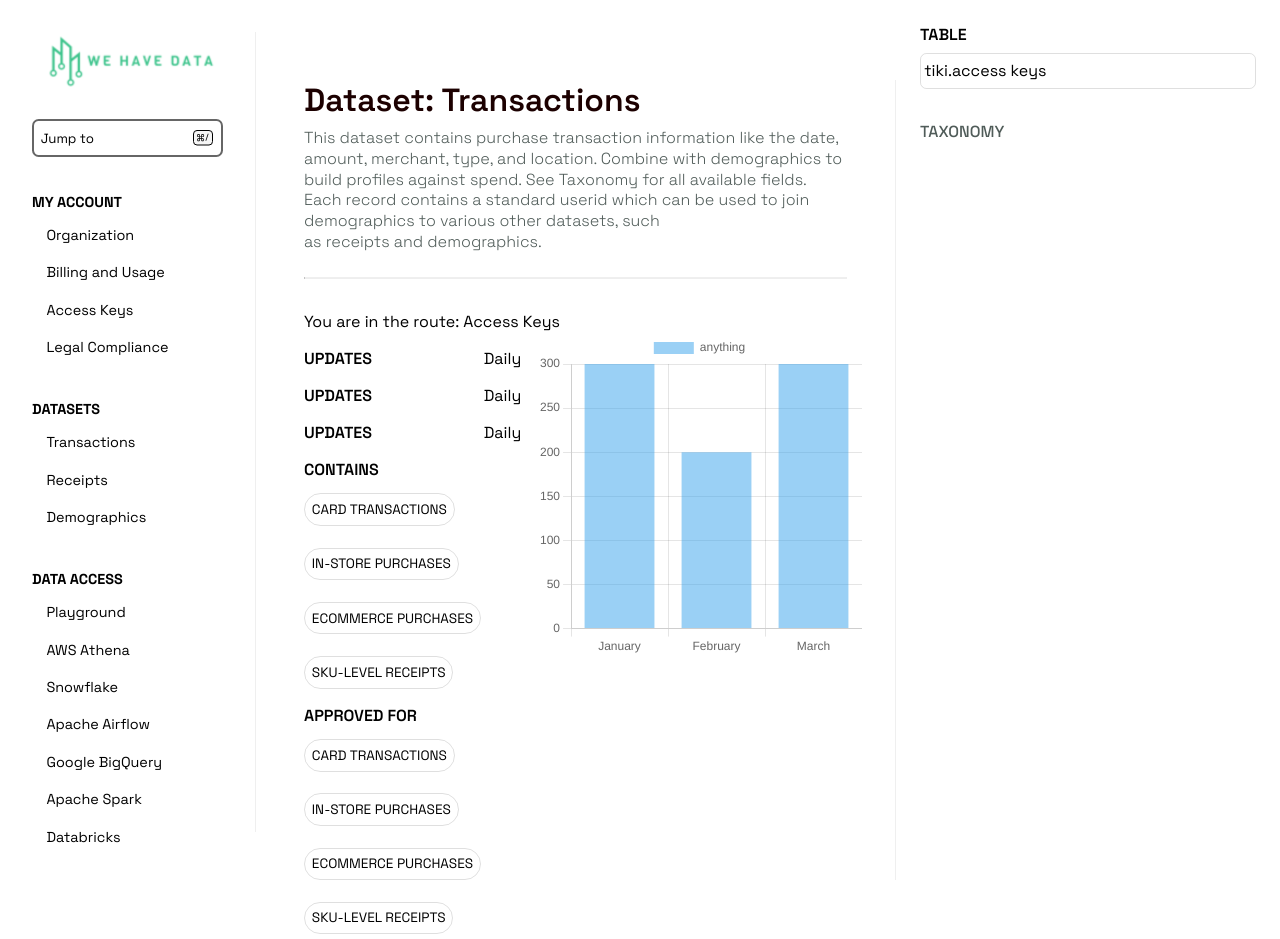
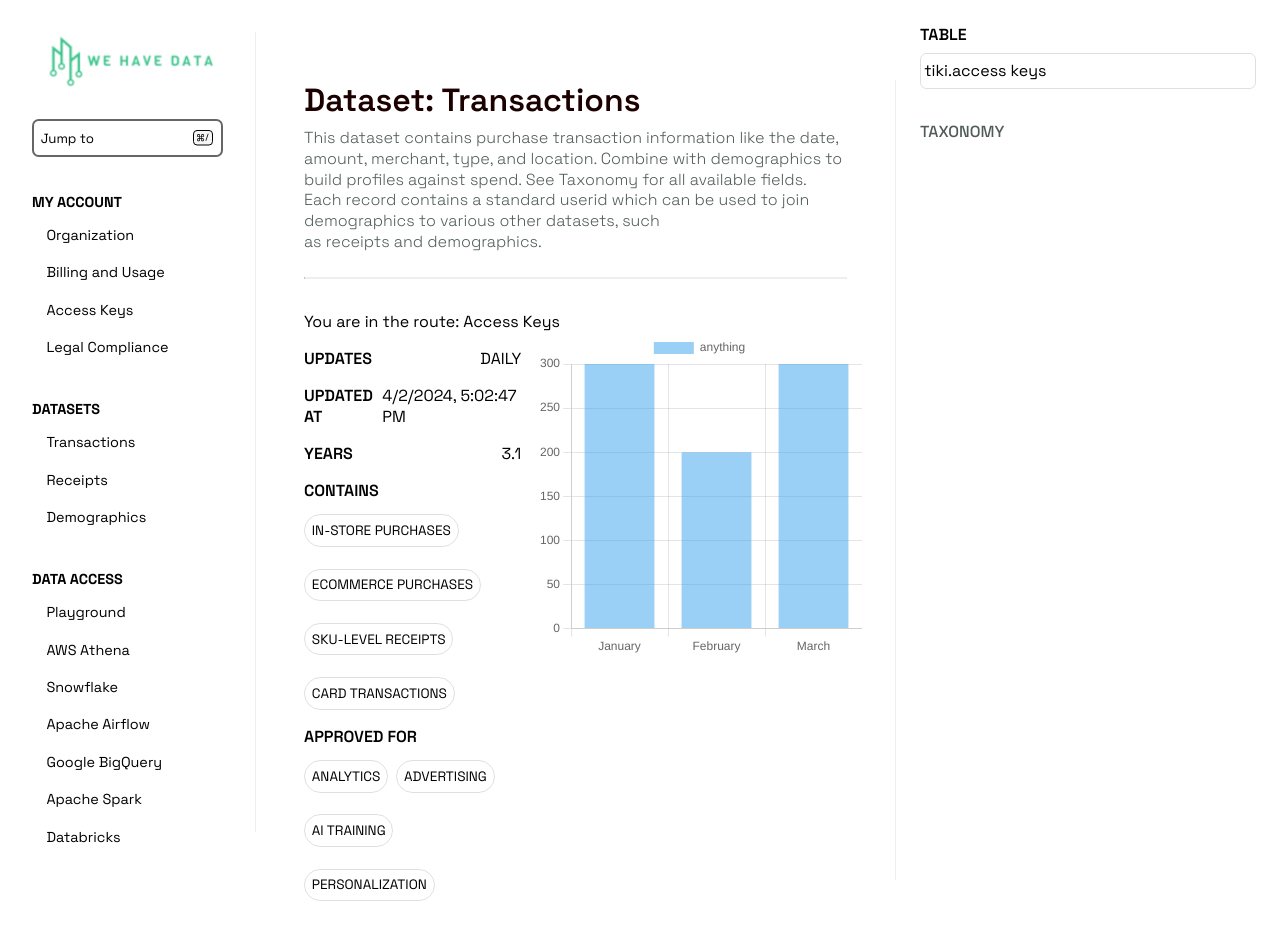
Before and after one commit to tiki/website-client-shop, a Vue app: page / in a window 1280 px wide. Shown: the top 939 px of the page. Built offline with nearby package versions, Linux system fonts and the light colour scheme.

Commit message:
fix: dataset stats cleanup

```diff
--- a/src/DatasetContent/DatasetChart.vue
+++ /dev/null
@@ -1,5 +0,0 @@
-<script setup lang="ts"></script>
-
-<template></template>
-
-<style scoped></style>
--- a/src/DatasetContent/DatasetGrid.vue
+++ b/src/DatasetContent/DatasetGrid.vue
@@ -82,6 +82,19 @@ const chartsData: ChartData[] = [
   }
 ]
 
+const stats: Stats = {
+  updates: 'DAILY',
+  updated_at: new Date(),
+  years: '3.1',
+  contains: [
+    'in-store purchases',
+    'ecommerce purchases',
+    'sku-level receipts',
+    'Card transactions'
+  ],
+  approved_for: ['Analytics', 'Advertising', 'AI Training', 'Personalization']
+}
+
 onMounted(() => {
   createCharts(chartsData)
 })
@@ -89,7 +102,7 @@ onMounted(() => {
 
 <template>
   <div id="dataset-first-grid-container">
-    <dataset-stats />
+    <dataset-stats :stats="stats" />
   </div>
 
   <div id="dataset-last-grid-container"></div>
--- a/src/DatasetContent/DatasetStats.vue
+++ b/src/DatasetContent/DatasetStats.vue
@@ -1,7 +1,11 @@
 <script setup lang="ts">
+import Stats from './types/Stats.ts'
+import { PropType } from 'vue'
+
 defineProps({
   stats: {
-    required: true
+    required: true,
+    type: Object as PropType<Stats>
   }
 })
 </script>
@@ -9,26 +13,22 @@ defineProps({
 <template>
   <div class="dataset-stats-container">
     <div class="stats-list">
-      <div class="stat-item"><span>Updates</span> Daily</div>
-      <div class="stat-item"><span>Updates</span> Daily</div>
-      <div class="stat-item"><span>Updates</span> Daily</div>
+      <div class="stat-item"><span>Updates</span> {{ stats.updates }}</div>
+      <div class="stat-item"><span>Updated At</span> {{ stats.updated_at.toLocaleString() }}</div>
+      <div class="stat-item"><span>years</span> {{ stats.years }}</div>
     </div>
     <div class="tags-container">
       <span>CONTAINS</span>
       <div class="tags-list">
-        <div class="contain-item">Card Transactions</div>
-        <div class="contain-item">in-store purchases</div>
-        <div class="contain-item">ecommerce purchases</div>
-        <div class="contain-item">sku-level receipts</div>
+        <div class="contain-item" v-for="contain in stats.contains" :key="contain">
+          {{ contain }}
+        </div>
       </div>
     </div>
     <div class="tags-container">
       <span>APPROVED FOR</span>
       <div class="tags-list">
-        <div class="contain-item">Card Transactions</div>
-        <div class="contain-item">in-store purchases</div>
-        <div class="contain-item">ecommerce purchases</div>
-        <div class="contain-item">sku-level receipts</div>
+        <div class="contain-item" v-for="approved in stats.approved_for">{{ approved }}</div>
       </div>
     </div>
   </div>
--- /dev/null
+++ b/src/DatasetContent/types/Stats.ts
@@ -0,0 +1,7 @@
+export interface Stats {
+  updates: string
+  updated_at: Date
+  years: string
+  contains: string[]
+  approved_for: string[]
+}
```
Also changed, not shown: src/DatasetContent/types/Chart.ts (+1 -12 lines).
